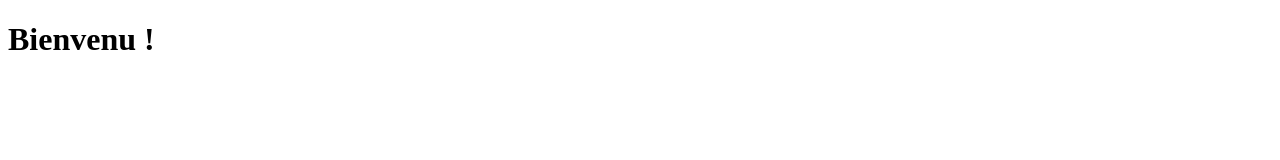
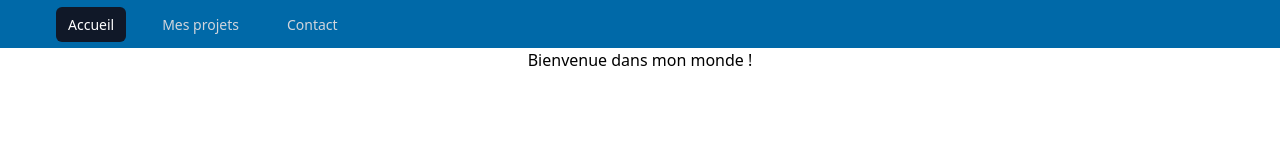
Before and after one commit to Naitoo3/Naitoo3.github.io, a website: page index.html in a window 1280 px wide. Drawn offline with Linux system fonts and the light colour scheme.

Commit message:
Added navbar using Tailwind.

```diff
--- /dev/null
+++ b/assets/CSS/styles.css
@@ -0,0 +1 @@
+@import "tailwindcss";
--- a/index.html
+++ b/index.html
@@ -1,6 +1,47 @@
 <!doctype html>
-<html>
-  <body>
-    <h1>Bienvenu !</h1>
+<html lang="fr">
+
+<head>
+  <title>Portfolio</title>
+  <meta charset="UTF-8">
+  <meta name="description" content="Portfolio de Nathan !">
+  <meta name="author" content="Nathan">
+  <meta name="viewport" content="width=device-width, initial-scale=1.0">
+  <link href="assets/CSS/styles.css" type="stylesheet">
+  <link href="assets/CSS/tailwind.css" rel="stylesheet">
+</head>
+
+<body>
+  <nav class="relative bg-sky-700">
+<div class="mx-auto max-w-7xl px-2 sm:px-6 lg:px-8">
+      <div class="hidden sm:ml-6 sm:block">
+          <!--Links to view the webpage-->
+          <ul class="flex gap-6 items-center py-3">
+            <li>
+              <a href="#" aria-current="true" class="rounded-md bg-gray-900 px-3 py-2 text-sm font-medium text-white">
+                Accueil
+              </a>
+            </li>
+            <li>
+              <a href="#projects"
+                class="rounded-md px-3 py-2 text-sm font-medium text-gray-300 hover:bg-white/5 hover:text-white hover:underline">
+                Mes projets
+              </a>
+            </li>
+            <li>
+              <a href="#contact"
+                class="rounded-md px-3 py-2 text-sm font-medium text-gray-300 hover:bg-white/5 hover:text-white hover:underline">
+                Contact
+              </a>
+            </li>
+          </ul>
+        </ul>
+      </div>
+    </div>
+  </nav>
+  <main>
+    <h1 class="text-3x1 text-center">Bienvenue dans mon monde !</h1>
+  </main>
   </body>
+
 </html>
--- /dev/null
+++ b/package.json
@@ -0,0 +1,6 @@
+{
+  "dependencies": {
+    "@tailwindcss/cli": "^4.2.2",
+    "tailwindcss": "^4.2.2"
+  }
+}
```
Also changed, not shown: assets/CSS/tailwind.css (added), 2 other files.
